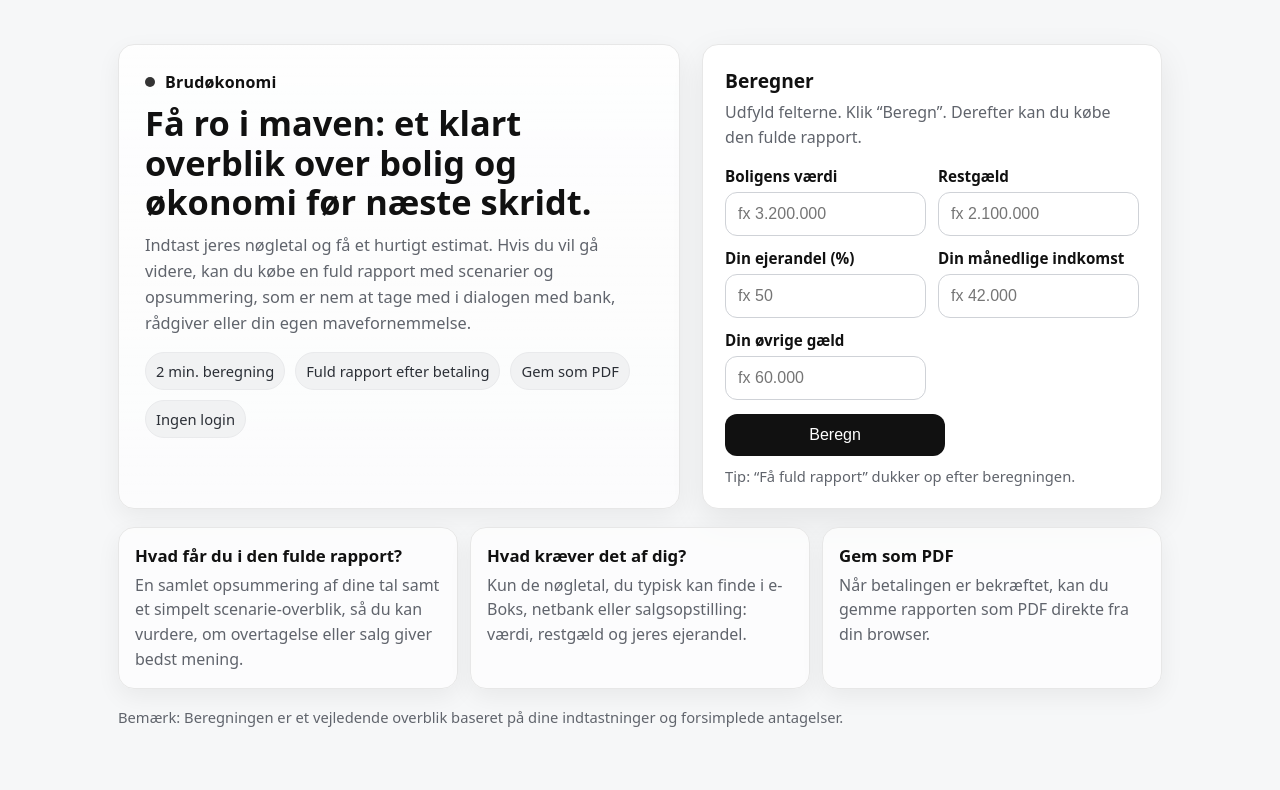
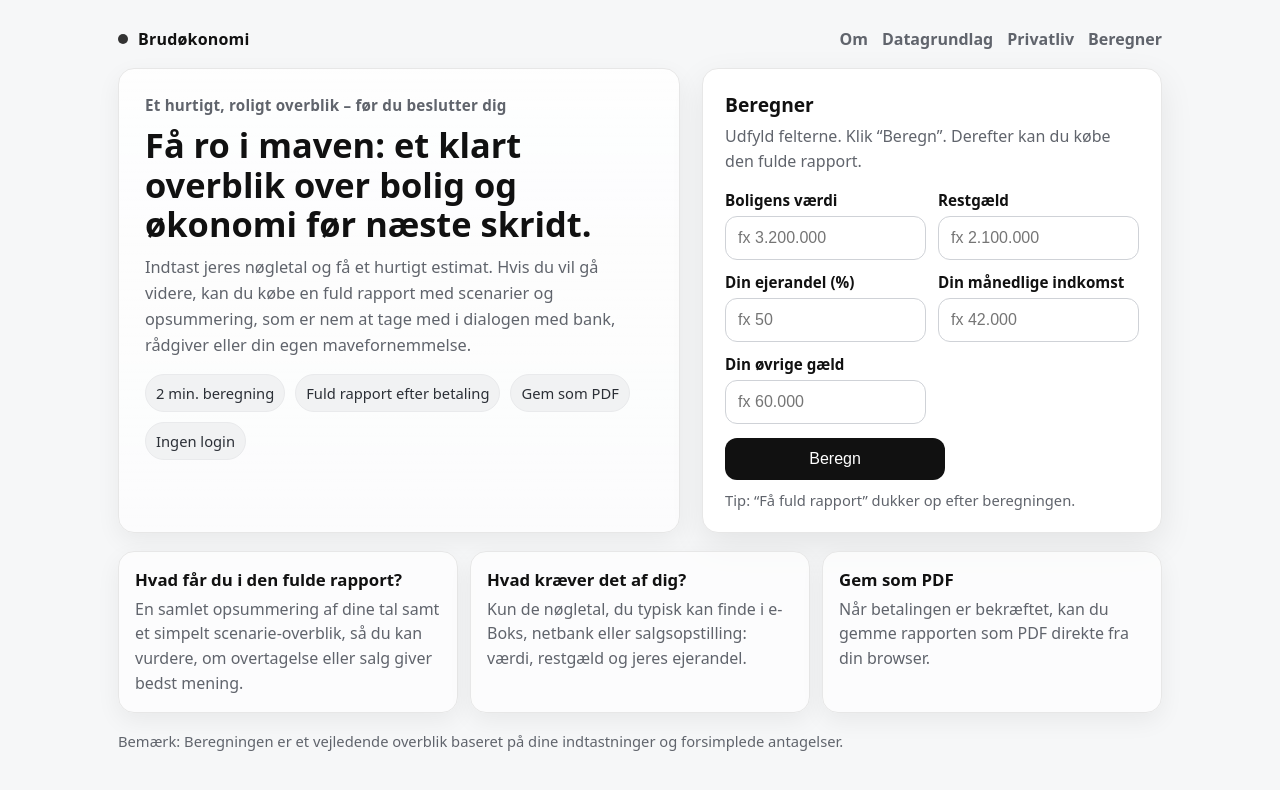
Before and after one commit to nicolaiwolff-afk/brudoekonomi, a plain HTML site: page index.html in a window 1280 px wide. Drawn offline with Linux system fonts and the light colour scheme.

Commit message:
Update index.html

```diff
--- a/index.html
+++ b/index.html
@@ -27,7 +27,41 @@
       color: var(--text);
     }
 
-    .wrap{max-width:1080px;margin:0 auto;padding:44px 18px}
+    .wrap{max-width:1080px;margin:0 auto;padding:28px 18px 44px}
+
+    /* NAV */
+    .nav{
+      display:flex;
+      align-items:center;
+      justify-content:space-between;
+      gap:12px;
+      margin-bottom:18px;
+    }
+    .brand{
+      display:flex;
+      gap:10px;
+      align-items:center;
+    }
+    .dot{
+      width:10px;height:10px;border-radius:999px;background:#111;opacity:.85
+    }
+    .brand a{
+      color:#111;
+      text-decoration:none;
+      font-weight:750;
+      letter-spacing:.2px;
+    }
+    .links{
+      display:flex;
+      gap:14px;
+      flex-wrap:wrap;
+    }
+    .links a{
+      color:var(--muted);
+      text-decoration:none;
+      font-weight:600;
+    }
+    .links a:hover{color:#111}
 
     .top{
       display:grid;
@@ -46,13 +80,16 @@
       box-shadow: var(--shadow2);
       padding:26px;
     }
-    .brand{
-      display:flex;gap:10px;align-items:center;margin-bottom:10px
+
+    /* Hero "kicker" (erstatter tidligere brand-linje for at undgå dobbelt branding) */
+    .kicker{
+      color:var(--muted);
+      font-weight:650;
+      letter-spacing:.2px;
+      margin:0 0 10px;
+      font-size:.95rem;
     }
-    .dot{
-      width:10px;height:10px;border-radius:999px;background:#111;opacity:.85
-    }
-    .brand span{font-weight:700;letter-spacing:.2px}
+
     h1{margin:0 0 10px;font-size:2.15rem;line-height:1.15}
     .lead{margin:0 0 16px;color:var(--muted);line-height:1.6;font-size:1.02rem}
     .chips{display:flex;flex-wrap:wrap;gap:10px;margin-top:14px}
@@ -162,9 +199,23 @@
 <body>
   <div class="wrap">
 
+    <!-- NAVIGATION -->
+    <div class="nav">
+      <div class="brand">
+        <div class="dot"></div>
+        <a href="/">Brudøkonomi</a>
+      </div>
+      <div class="links">
+        <a href="/om.html">Om</a>
+        <a href="/datagrundlag.html">Datagrundlag</a>
+        <a href="/privatliv.html">Privatliv</a>
+        <a href="/">Beregner</a>
+      </div>
+    </div>
+
     <div class="top">
       <div class="hero">
-        <div class="brand"><div class="dot"></div><span>Brudøkonomi</span></div>
+        <div class="kicker">Et hurtigt, roligt overblik – før du beslutter dig</div>
         <h1>Få ro i maven: et klart overblik over bolig og økonomi før næste skridt.</h1>
         <p class="lead">
           Indtast jeres nøgletal og få et hurtigt estimat. Hvis du vil gå videre, kan du købe en fuld rapport med scenarier og opsummering,
```
